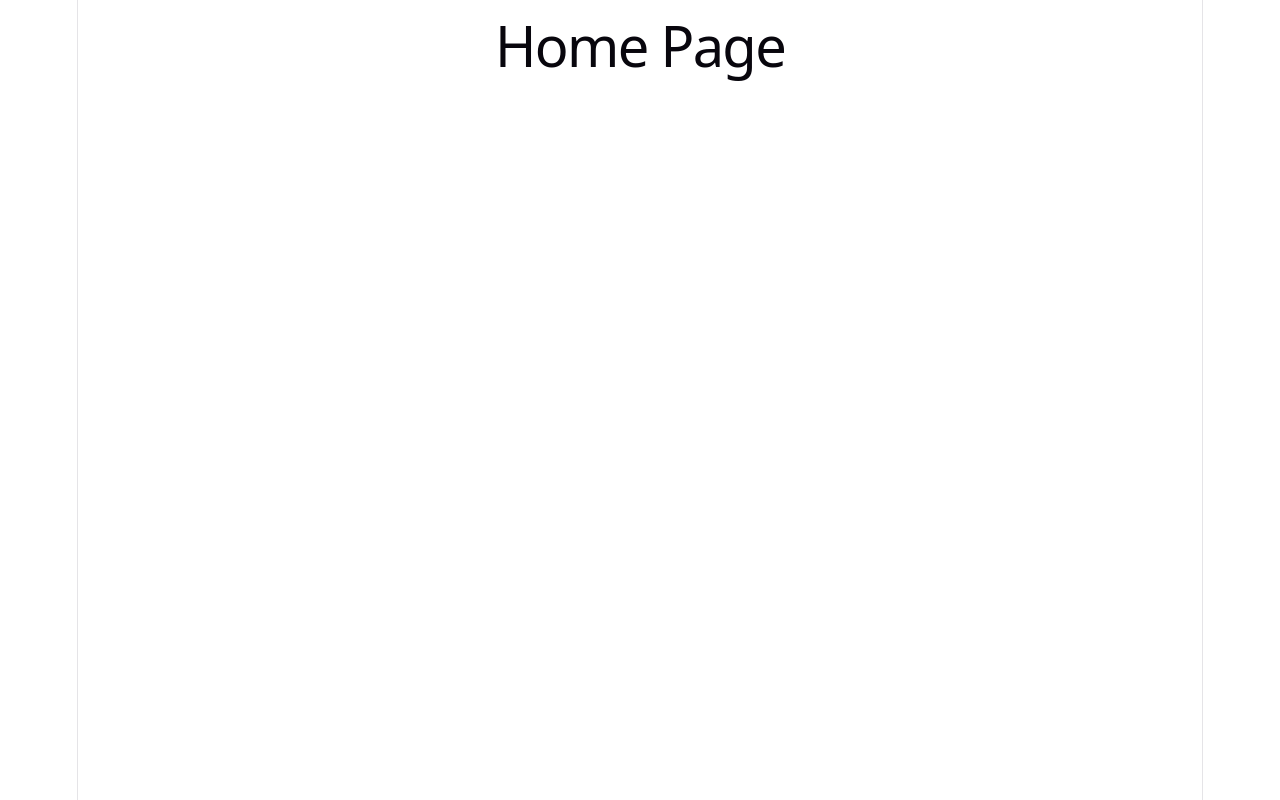
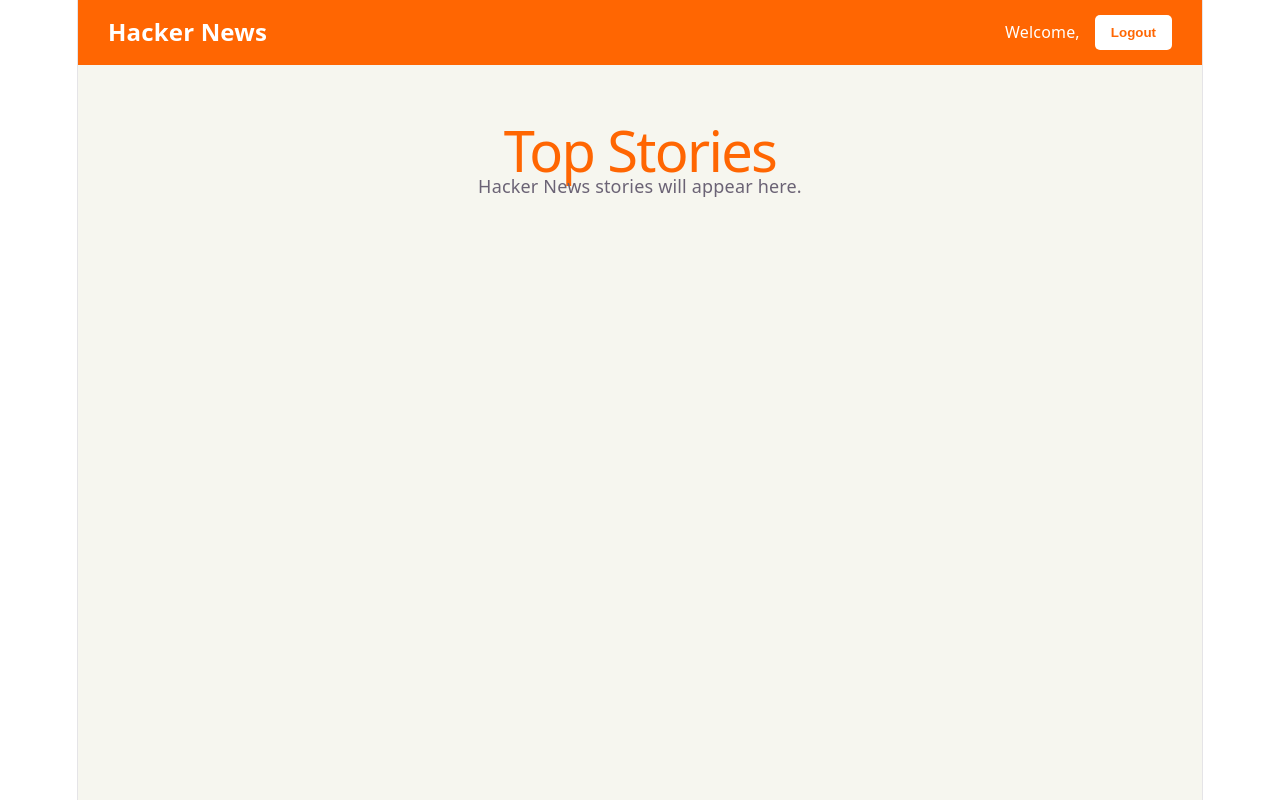
Before and after one commit to anubhav1450/Hacker-News-Scraper, a React app in the folder frontend/: page / in a window 1280 px wide. Built offline with nearby package versions, Linux system fonts and the light colour scheme; the HTML template or start-up script is replaced by a standard one.

Commit message:
Build frontend authentication and home page UI

```diff
--- /dev/null
+++ b/frontend/src/pages/Home.css
@@ -0,0 +1,49 @@
+.home-container {
+  min-height: 100vh;
+  background-color: #f6f6ef;
+}
+
+.navbar {
+  background-color: #ff6602;
+  padding: 15px 30px;
+
+  display: flex;
+  justify-content: space-between;
+  align-items: center;
+}
+
+.logo {
+  color: white;
+  font-size: 24px;
+  font-weight: bold;
+}
+
+.nav-right {
+  display: flex;
+  align-items: center;
+  gap: 15px;
+}
+
+.user-name {
+  color: white;
+  font-size: 16px;
+}
+
+.logout-button {
+  background-color: white;
+  color: #ff6602;
+  border: none;
+  padding: 10px 16px;
+  border-radius: 5px;
+  cursor: pointer;
+  font-weight: bold;
+}
+
+.home-content {
+  padding: 40px;
+}
+
+.home-content h1 {
+  color: #ff6602;
+  margin-bottom: 10px;
+}
--- a/frontend/src/pages/Home.jsx
+++ b/frontend/src/pages/Home.jsx
@@ -1,5 +1,59 @@
+import "./Home.css";
+
 function Home() {
-  return <h1>Home Page</h1>;
+
+  const user = JSON.parse(
+    localStorage.getItem("user")
+  );
+
+  const handleLogout = () => {
+
+    localStorage.removeItem("token");
+    localStorage.removeItem("user");
+
+    window.location.href = "/login";
+  };
+
+  return (
+    <div className="home-container">
+
+      <nav className="navbar">
+
+        <div className="logo">
+          Hacker News
+        </div>
+
+        <div className="nav-right">
+
+          <span className="user-name">
+            Welcome, {user?.name}
+          </span>
+
+          <button
+            className="logout-button"
+            onClick={handleLogout}
+          >
+            Logout
+          </button>
+
+        </div>
+
+      </nav>
+
+      <div className="home-content">
+
+        <h1>
+          Top Stories
+        </h1>
+
+        <p>
+          Hacker News stories will appear here.
+        </p>
+
+      </div>
+
+    </div>
+  );
 }
 
 export default Home;
```
